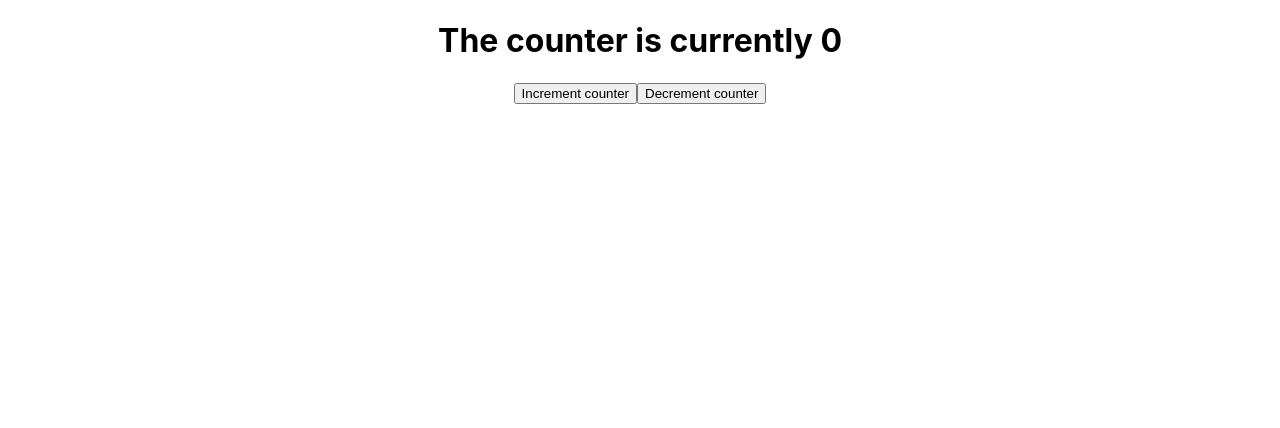
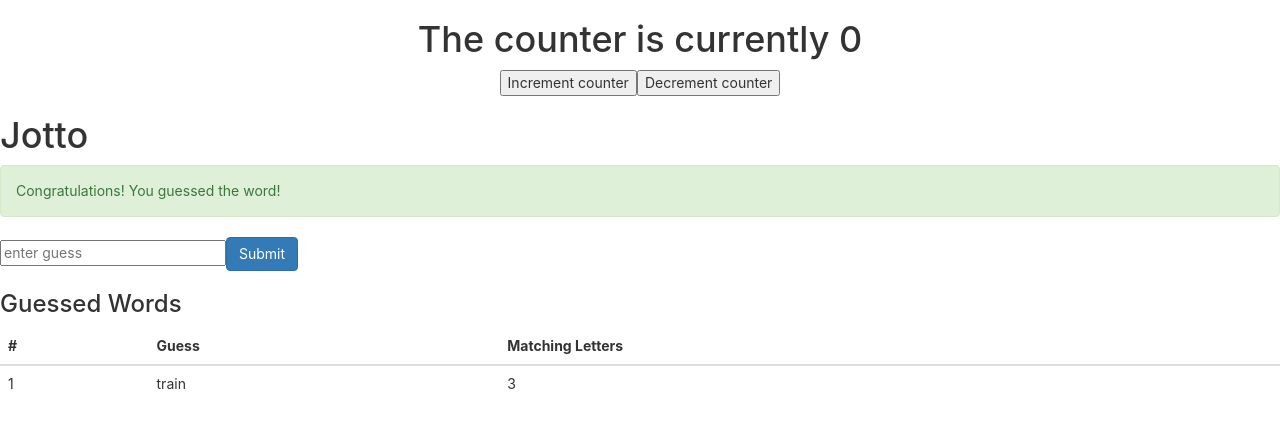
Before and after one commit to Fenix4088/enzyme-courshunter, a React (Create React App) app: page / in a window 1280 px wide. Shown: the top 428 px of the page. Built offline with nearby package versions, Linux system fonts and the light colour scheme.

Commit message:
finished GuessedWords component testing, added Bootstrap cdn, started Input comp

```diff
--- a/public/index.html
+++ b/public/index.html
@@ -24,6 +24,8 @@
       work correctly both with client-side routing and a non-root public URL.
       Learn how to configure a non-root public URL by running `npm run build`.
     -->
+    <!-- Latest compiled and minified CSS -->
+    <link rel="stylesheet" href="https://maxcdn.bootstrapcdn.com/bootstrap/3.3.7/css/bootstrap.min.css" integrity="sha384-BVYiiSIFeK1dGmJRAkycuHAHRg32OmUcww7on3RYdg4Va+PmSTsz/K68vbdEjh4u" crossorigin="anonymous">
     <title>React App</title>
   </head>
   <body>
--- a/src/App.js
+++ b/src/App.js
@@ -1,13 +1,14 @@
 import React from 'react';
 import './App.css';
 import { ClickCounter } from "./components/ClickCounter/ClickCounter";
+import { Jotto } from './components/Jotto/components/Jotto';
 
 function App() {
-  const [count, setCount] = React.useState(0);
 
   return (
     <div>
       <ClickCounter/>
+      <Jotto/>
     </div>
   );
 }
--- /dev/null
+++ b/src/components/Jotto/components/Input.jsx
@@ -0,0 +1,44 @@
+import React from 'react';
+import PropTypes from 'prop-types';
+import { useSelector, useDispatch } from 'react-redux';
+
+
+function Input({ secretWord }) {
+  const [currentGuess, setCurrentGuess] = React.useState('');
+
+  // if (success) {
+  //   return <div data-test='component-input' />;
+  // }
+
+  return (
+    <div data-test='component-input'>
+      <form className='form-inline'>
+        <input
+          data-test='input-box'
+          className='mb-2 mx-sm-3'
+          type='text'
+          placeholder='enter guess'
+          value={currentGuess}
+          onChange={(event) => setCurrentGuess(event.target.value)}
+        />
+        <button
+          data-test='submit-button'
+          onClick={(evt) => {
+            evt.preventDefault();
+            // dispatch(guessWord(currentGuess));
+            setCurrentGuess('');
+          }}
+          className='btn btn-primary mb-2'
+        >
+          Submit
+        </button>
+      </form>
+    </div>
+  );
+}
+
+Input.propTypes = {
+  secretWord: PropTypes.string.isRequired,
+};
+
+export default Input;
--- /dev/null
+++ b/src/components/Jotto/components/Jotto.jsx
@@ -0,0 +1,18 @@
+import React, { useState } from 'react';
+import Congrats from './Congrats';
+import GuessedWords from './GuessedWords';
+import Input from './Input';
+
+export const Jotto = () => {
+
+  const [guessedWords, setGuessedWords] = useState([{ guessedWord: 'train', letterMatchCount: 3 }]);
+
+  return (
+    <div>
+      <h1>Jotto</h1>
+      <Congrats success={true} />
+      <Input secretWord={'test'}/>
+      <GuessedWords guessedWords={guessedWords} />
+    </div>
+  );
+};
```
Also changed, not shown: 2 other files (tests, documents, lock files or other folders).
